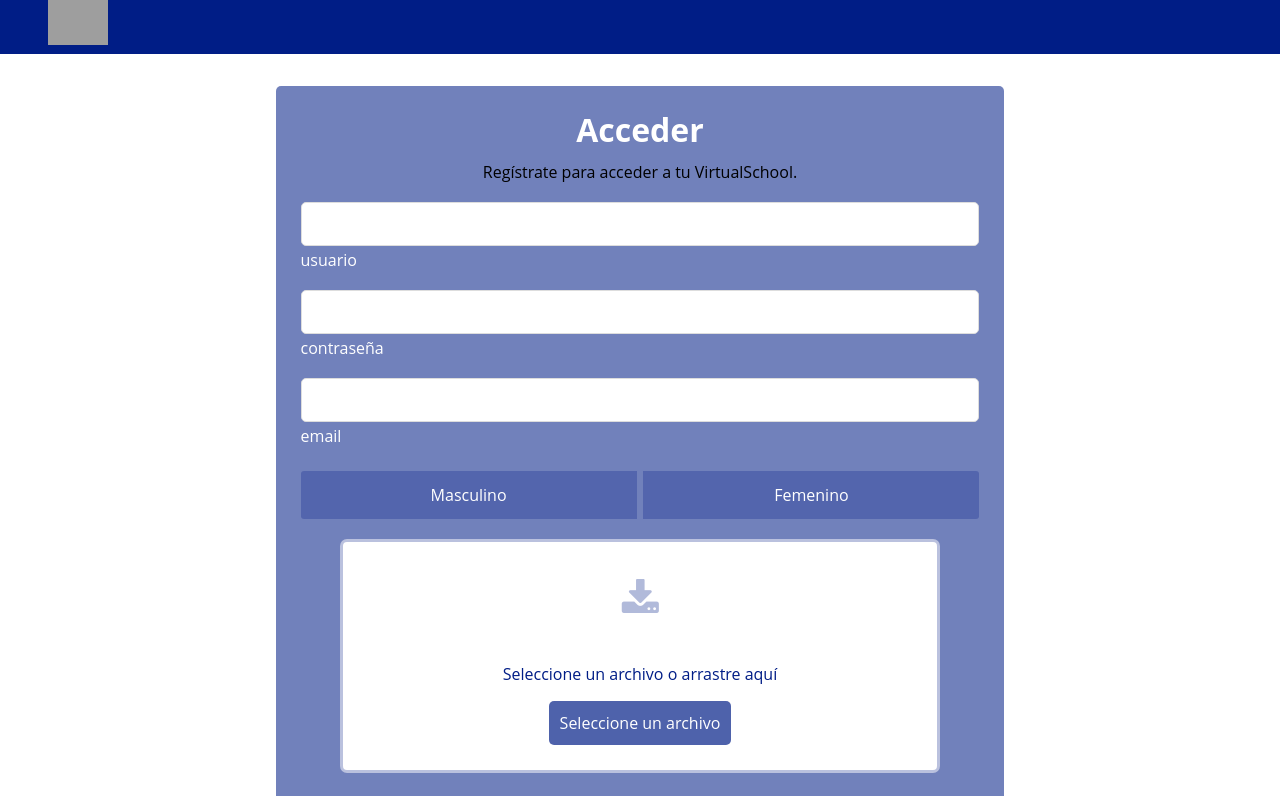
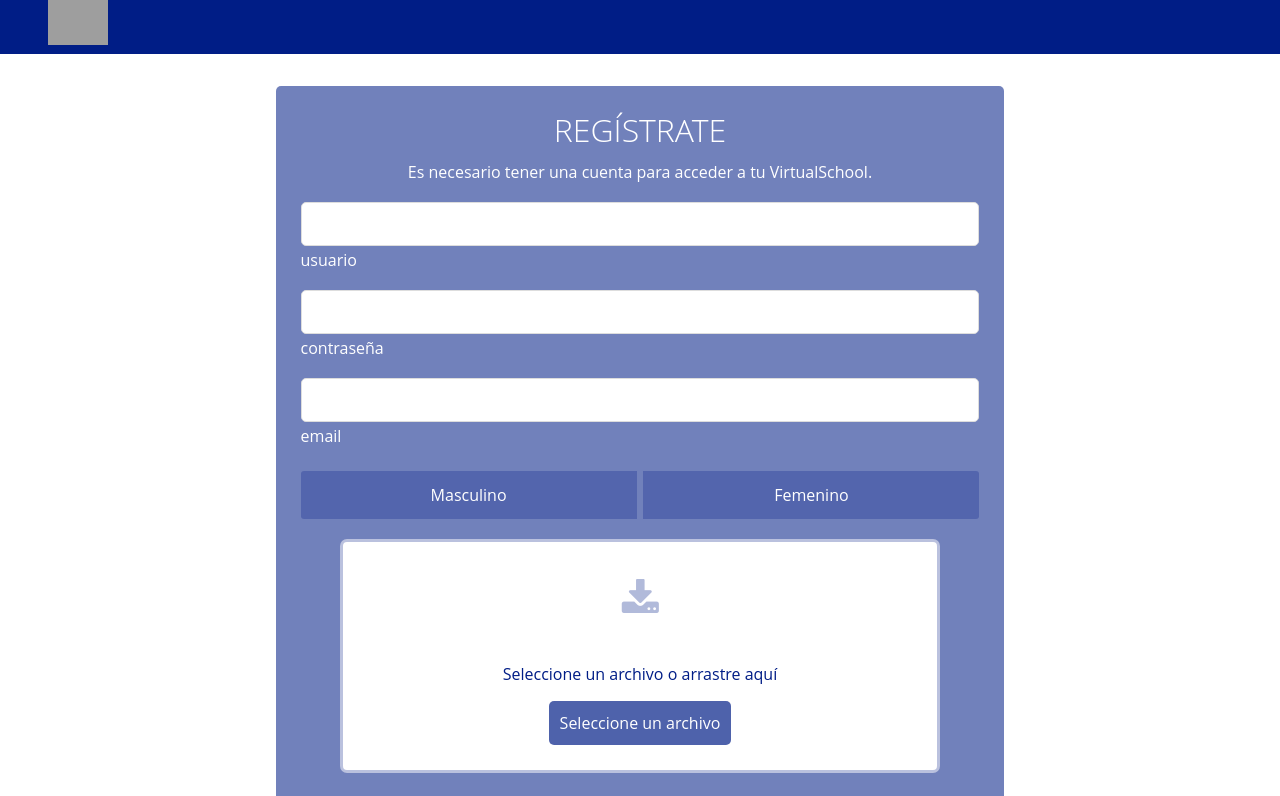
Before and after one commit to 12jaime12/VirtualSchool, a React (Vite) app: page /register in a window 1280 px wide. Shown: the top 796 px of the page. Built offline with nearby package versions, Linux system fonts and the light colour scheme; grey boxes are pictures that could not be loaded.

Commit message:
diseñofinalregister

```diff
--- a/src/pages/Register/Register.css
+++ b/src/pages/Register/Register.css
@@ -41,6 +41,11 @@ a {
 .form-wrap h1,
 .form-wrap p {
   text-align: center;
+  color: white;
+}
+
+.form-wrap h1{
+  font-weight: 100;
 }
 
 .form-wrap .form-group {
--- a/src/pages/Register/Register.jsx
+++ b/src/pages/Register/Register.jsx
@@ -45,8 +45,8 @@ const Register = () => {
   return (
     <>
       <div className="form-wrap">
-        <h1>Acceder</h1>
-        <p>Regístrate para acceder a tu VirtualSchool.</p>
+        <h1>REGÍSTRATE</h1>
+        <p>Es necesario tener una cuenta para acceder a tu VirtualSchool.</p>
         <form onSubmit={handleSubmit(formSubmit)}>
           <div className="user_container form-group">
             <input
```
